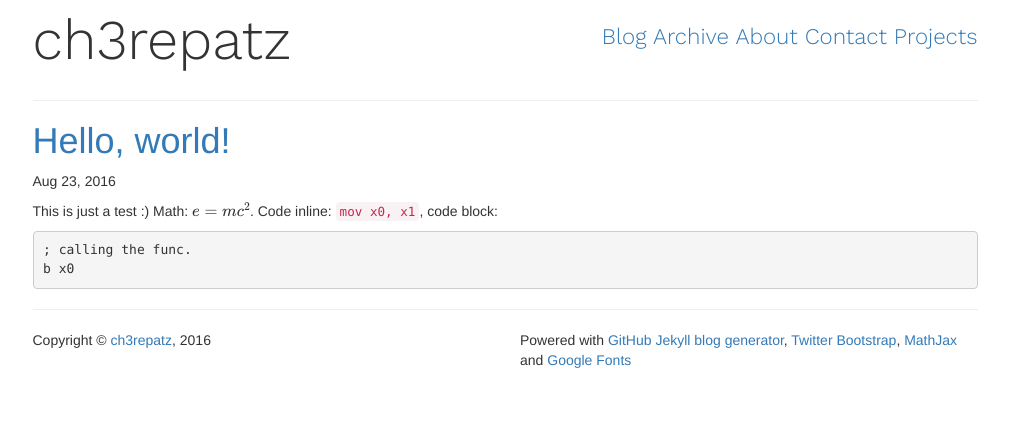
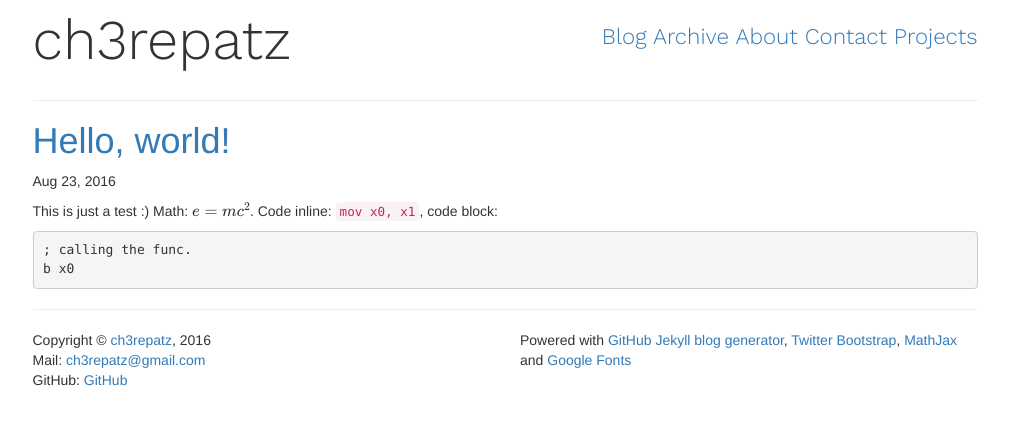
Before and after one commit to ch3repatz/ch3repatz.github.io, a Jekyll site: the page built from _posts/2016-08-23-hello-world.md, in a window 1280 px wide. Shown: the top 425 px of the page, without its empty margins (135-1144 px from the left). Built offline with Jekyll 4.4.1, drawn with Linux system fonts in a browser that asks for light colours; formulas are drawn with MathJax 3.

Commit message:
Update default.html

```diff
--- a/_layouts/default.html
+++ b/_layouts/default.html
@@ -95,7 +95,11 @@
     	<!-- Footer -->
     	<div class="row">
     		<div class="col-md-5 col-md-offset-1">
-    			<p>Copyright &copy; <a href="{{ site.url }}/contact/">ch3repatz</a>, 2016</p>
+    			<p>
+    				Copyright &copy; <a href="{{ site.url }}/contact/">ch3repatz</a>, 2016<br>
+    				Mail: <a href="mailto:{{ site.email }}">{{ site.email }}</a><br>
+    				GitHub: <a href="mailto:{{ site.github }}">{{ site.github }}</a>
+    			</p>
     		</div>
     		<div class="col-md-5">
     			Powered with <a href="https://help.github.com/articles/using-jekyll-as-a-static-site-generator-with-github-pages/">GitHub Jekyll blog generator</a>,
```
